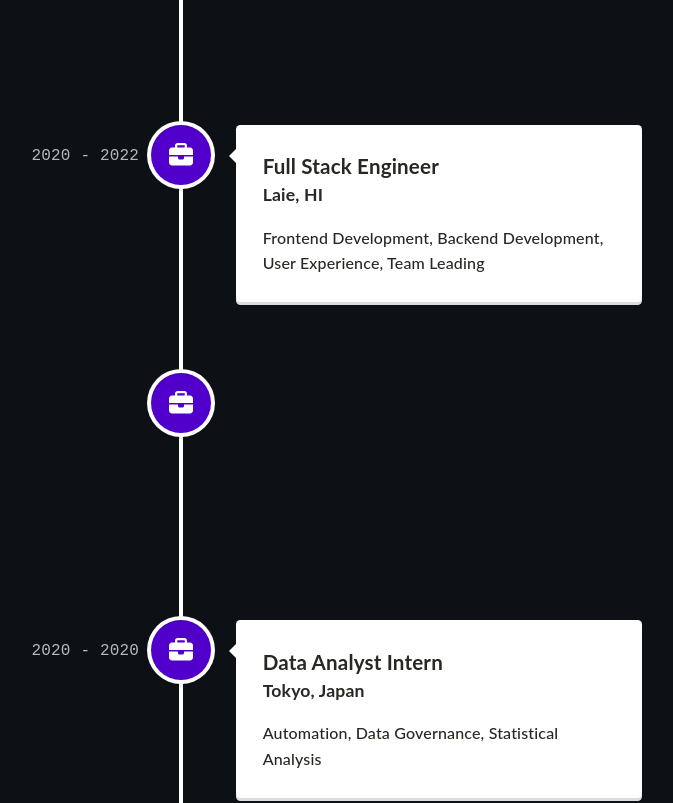
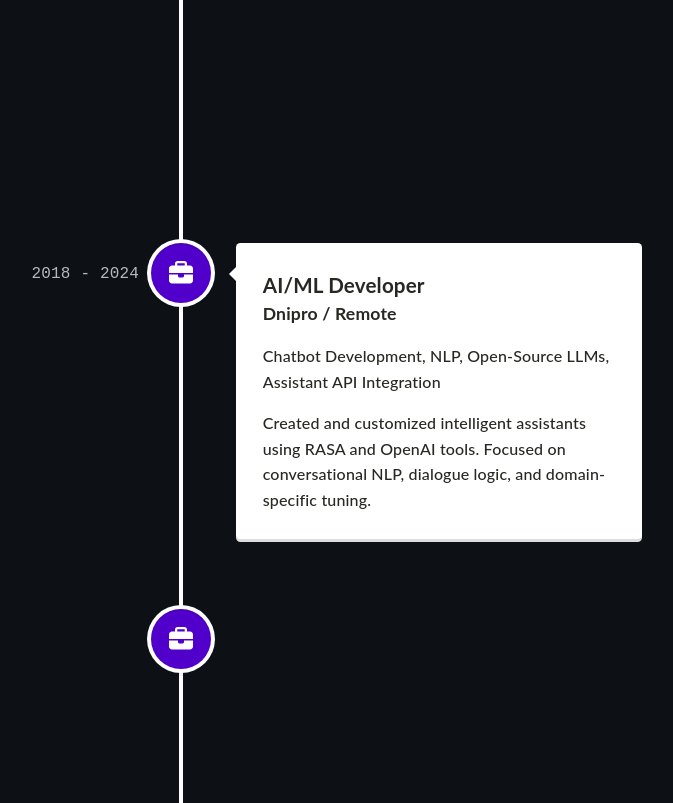
Before and after one commit to machinatororis/machinatororis.github.io, a React (Create React App) app: page / in a window 1280 px wide. Shown: the part 1820-2623 px from the top of the page, without its empty margins (459-1132 px from the left). Built offline with nearby package versions, Linux system fonts and the light colour scheme.

Commit message:
Added: career history block

```diff
--- a/src/components/Timeline.tsx
+++ b/src/components/Timeline.tsx
@@ -16,51 +16,49 @@ function Timeline() {
             className="vertical-timeline-element--work"
             contentStyle={{ background: 'white', color: 'rgb(39, 40, 34)' }}
             contentArrowStyle={{ borderRight: '7px solid  white' }}
-            date="2022 - present"
+            date="2024 - present"
             iconStyle={{ background: '#5000ca', color: 'rgb(39, 40, 34)' }}
             icon={<FontAwesomeIcon icon={faBriefcase} />}
           >
-            <h3 className="vertical-timeline-element-title">Technology Consultant</h3>
-            <h4 className="vertical-timeline-element-subtitle">Dallas, TX</h4>
+            <h3 className="vertical-timeline-element-title">Software Developer</h3>
+            <h4 className="vertical-timeline-element-subtitle">Dnipro / Remote</h4>
             <p>
-              Full-stack Web Development, GenAI/LLM, Project Management, Business Development
+              Frontend Development, Content Integration, Corporate Websites, CMS
+            </p>
+            <p>
+              Maintaining and extending corporate websites (QuData, Absolutist), implementing new features and updating content. Working closely with designers and marketing teams.
             </p>
           </VerticalTimelineElement>
           <VerticalTimelineElement
             className="vertical-timeline-element--work"
-            date="2020 - 2022"
+            date="2018 - 2024"
             iconStyle={{ background: '#5000ca', color: 'rgb(39, 40, 34)' }}
             icon={<FontAwesomeIcon icon={faBriefcase} />}
           >
-            <h3 className="vertical-timeline-element-title">Full Stack Engineer</h3>
-            <h4 className="vertical-timeline-element-subtitle">Laie, HI</h4>
+            <h3 className="vertical-timeline-element-title">AI/ML Developer</h3>
+            <h4 className="vertical-timeline-element-subtitle">Dnipro / Remote</h4>
             <p>
-              Frontend Development, Backend Development, User Experience, Team Leading
+              Chatbot Development, NLP, Open-Source LLMs, Assistant API Integration
+            </p>
+            <p>
+              Created and customized intelligent assistants using RASA and OpenAI tools. Focused on conversational NLP, dialogue logic, and domain-specific tuning.
             </p>
           </VerticalTimelineElement>
           <VerticalTimelineElement
             className="vertical-timeline-element--work"
-            date="2021 - 2021"
+            date="2017 - 2020"
             iconStyle={{ background: '#5000ca', color: 'rgb(39, 40, 34)' }}
             icon={<FontAwesomeIcon icon={faBriefcase} />}
           >
-            <h3 className="vertical-timeline-element-title">Staff Engineer Intern</h3>
-            <h4 className="vertical-timeline-element-subtitle">Laie, HI</h4>
+            <h3 className="vertical-timeline-element-title">Game Developer / Port Engineer</h3>
+            <h4 className="vertical-timeline-element-subtitle">Dnipro</h4>
             <p>
-              Full-stack Development, API Development, User Experience
+              Flash to HTML5 Porting, Game Logic, Cross-Platform Adaptation
             </p>
-          </VerticalTimelineElement>
-          <VerticalTimelineElement
-            className="vertical-timeline-element--work"
-            date="2020 - 2020"
-            iconStyle={{ background: '#5000ca', color: 'rgb(39, 40, 34)' }}
-            icon={<FontAwesomeIcon icon={faBriefcase} />}
-          >
-            <h3 className="vertical-timeline-element-title">Data Analyst Intern</h3>
-            <h4 className="vertical-timeline-element-subtitle">Tokyo, Japan</h4>
             <p>
-              Automation, Data Governance, Statistical Analysis
+              Worked on game mechanics and tools in Lua, TypeScript and ActionScript. Ported Flash games to HTML5 for modern platforms.
             </p>
+
           </VerticalTimelineElement>
         </VerticalTimeline>
       </div>
```
